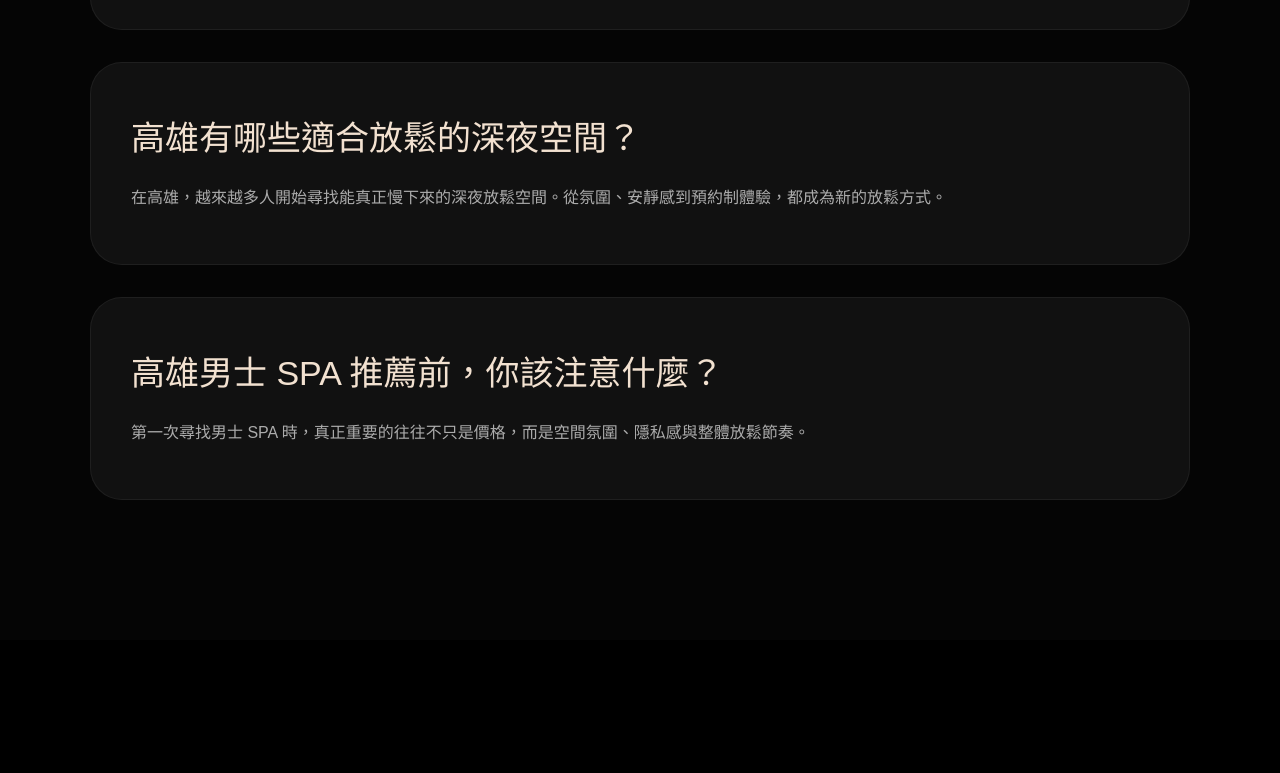
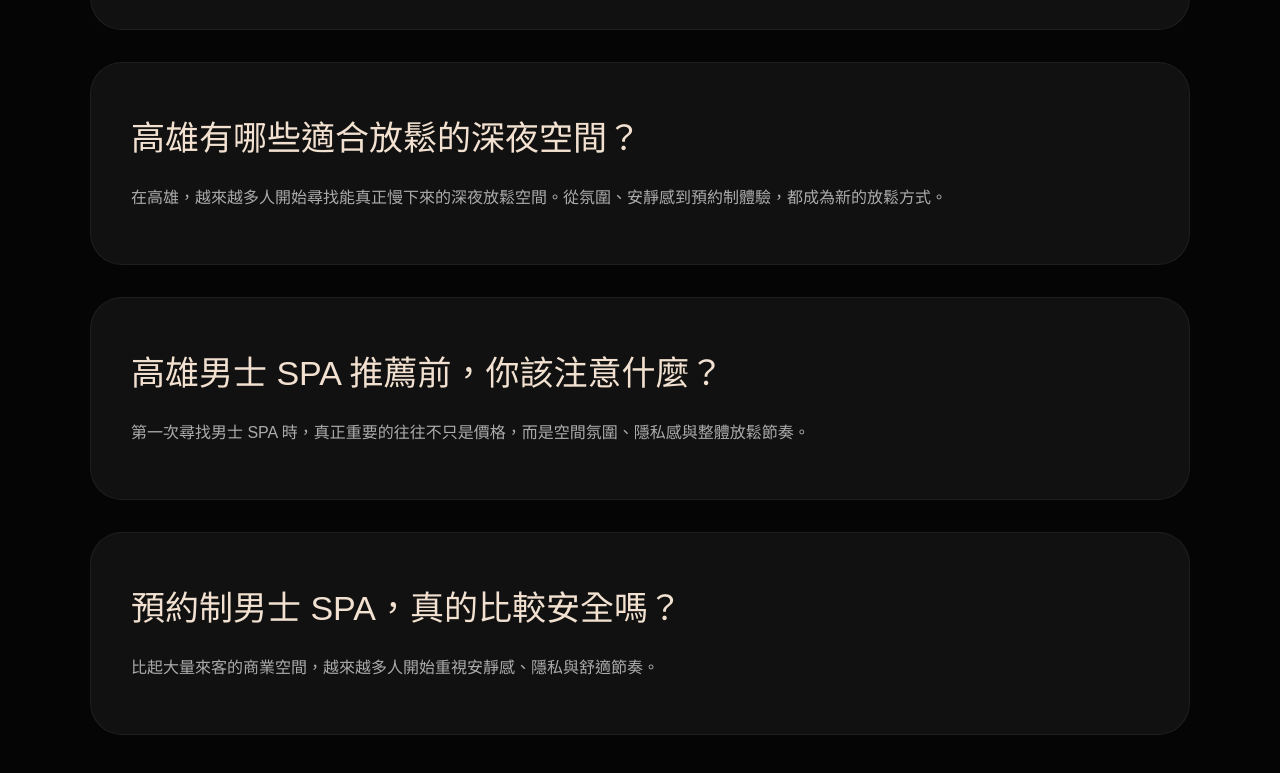
Before and after one commit to profoundroomkh/profound-room, a Next.js app: page /journal in a window 1280 px wide. Shown: the part 1641-2414 px from the top of the page. Before the commit the page ends 2281 px from the top, so only its background shows below. Built offline with nearby package versions, Linux system fonts and the light colour scheme.

Commit message:
Update page.js

```diff
--- a/app/journal/page.js
+++ b/app/journal/page.js
@@ -73,6 +73,16 @@ export default function JournalPage() {
 
   link:
     '/journal/mens-spa-guide-kaohsiung',
+},
+    {
+  title:
+    '預約制男士 SPA，真的比較安全嗎？',
+
+  description:
+    '比起大量來客的商業空間，越來越多人開始重視安靜感、隱私與舒適節奏。',
+
+  link:
+    '/journal/private-spa-safety',
 },
   ]
 
```
